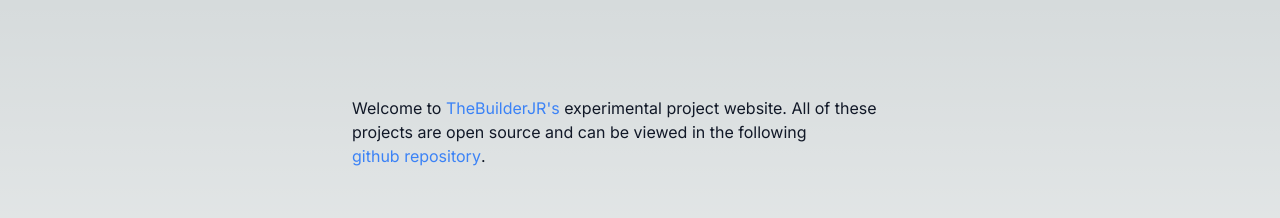
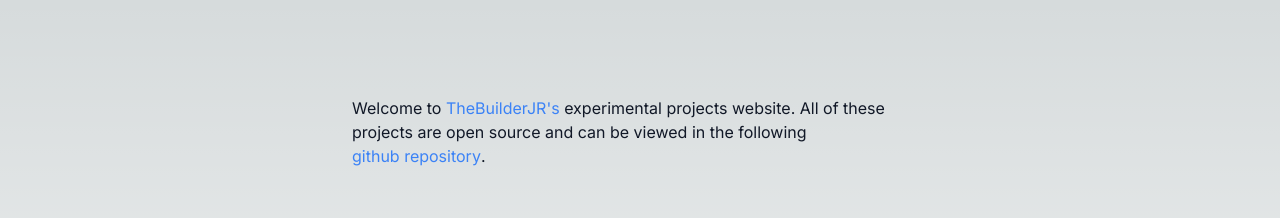
Before and after one commit to TheBuilderJR/the-builder-jr, a Next.js app: page / in a window 1280 px wide. Shown: the top 218 px of the page. Built offline with nearby package versions, Linux system fonts and the light colour scheme.

Commit message:
Update page.tsx

```diff
--- a/src/app/page.tsx
+++ b/src/app/page.tsx
@@ -9,7 +9,7 @@
         >
           TheBuilderJR's
         </a>{" "}
-        experimental project website. All of these projects are open source and
+        experimental projects website. All of these projects are open source and
         can be viewed in the following{" "}
         <a
           className="inline-block text-blue-500"
```
